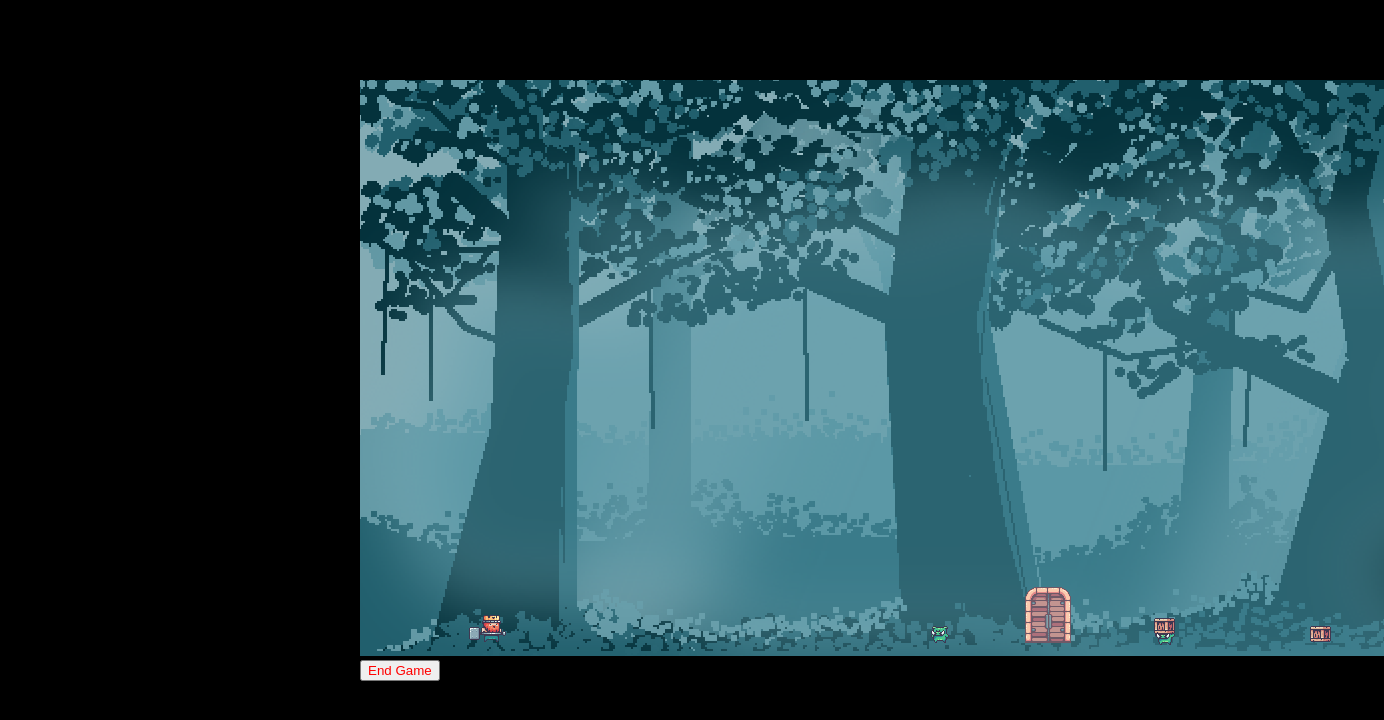
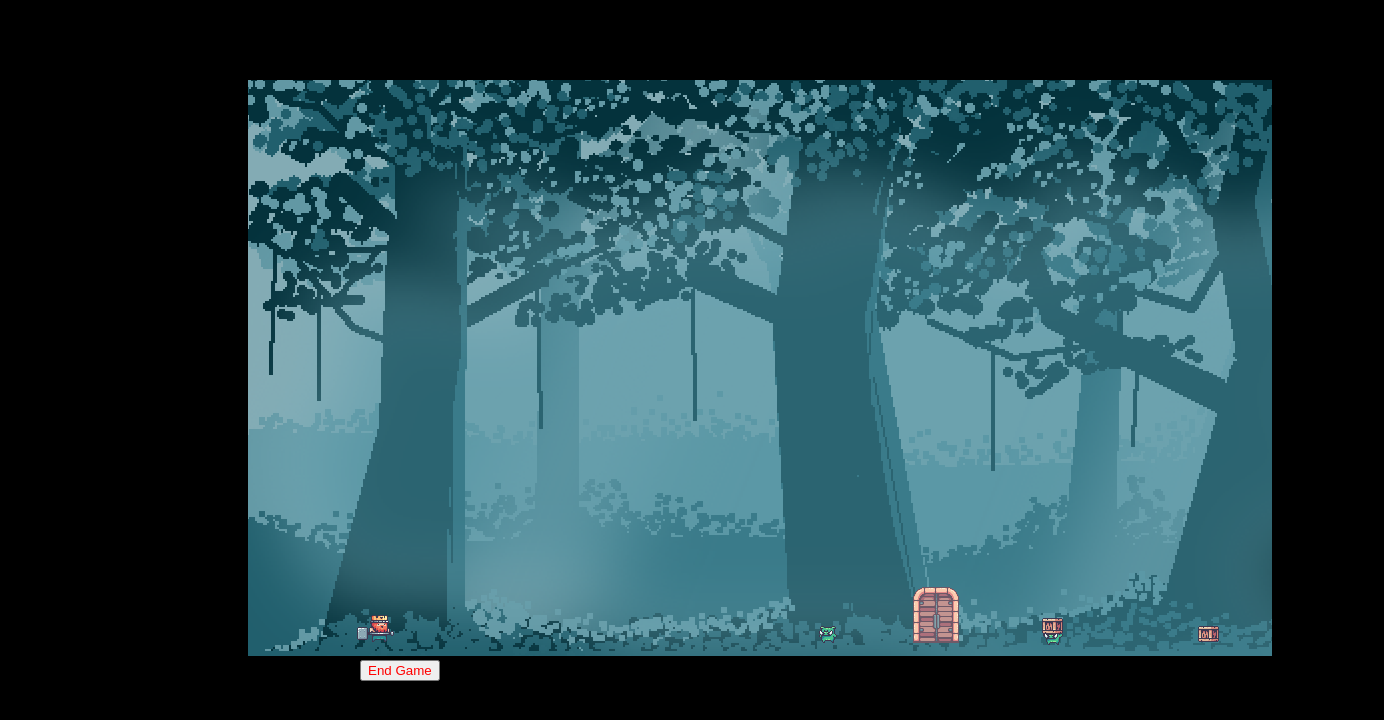
Before and after one commit to andrewdiaz20/project1.js, a website: page index.html in a window 1280 px wide. Shown: the whole page, 1384 px wide, since content can reach past the window. Drawn offline with Linux system fonts and the light colour scheme.

Commit message:
canvaschanges

```diff
--- a/style.css
+++ b/style.css
@@ -1,3 +1,6 @@
+canvas{
+    margin-left: -7em;
+}
 body {
     margin-top: 10vh;
     padding-left: auto;
@@ -8,6 +11,7 @@ body {
 }
 .decor{
     color: red;
+
 }
 .startbutton {
     color: cyan;
```
